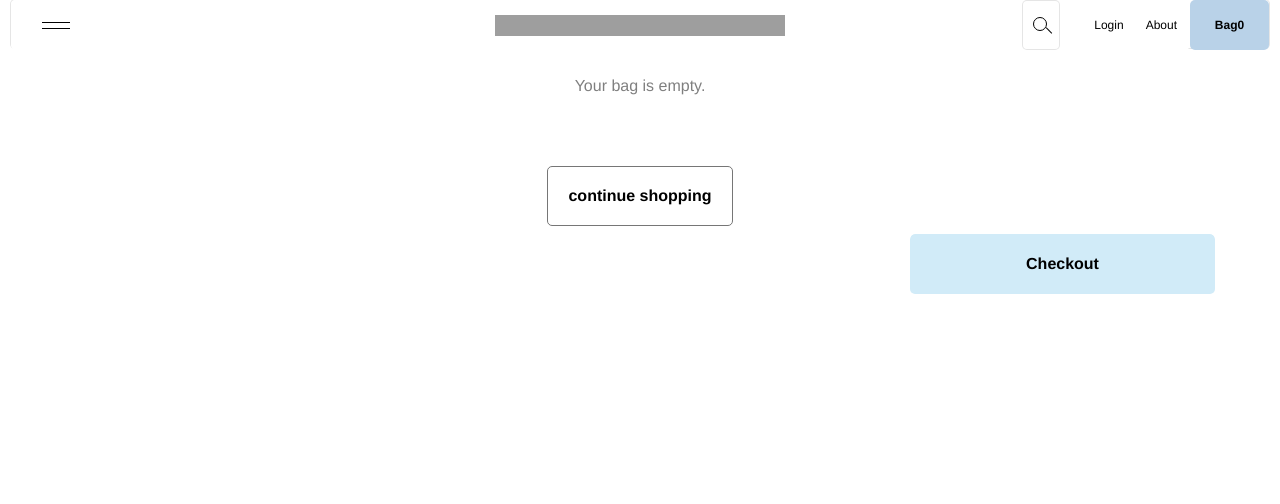
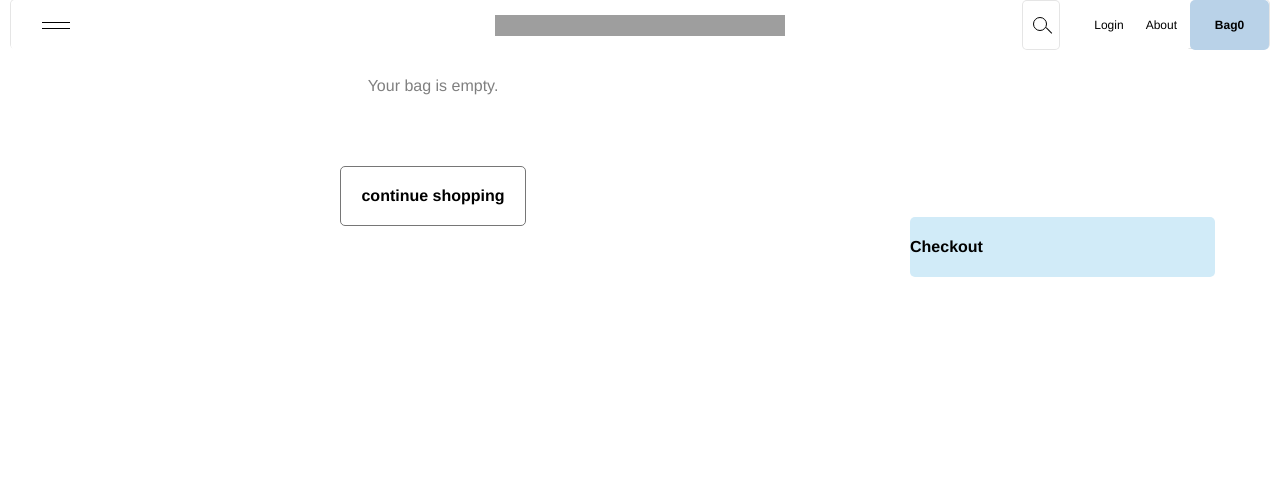
Before and after one commit to ignasi-code/pocket-app, a Flask app: page /store/cart in a window 1280 px wide. Shown: the part 13-517 px from the top of the page. Run offline with Flask 3, Linux system fonts and the light colour scheme; some web fonts are replaced; grey boxes are pictures that could not be loaded.

Commit message:
feat: align desktop cart checkout flow

```diff
--- a/templates/store/base.html
+++ b/templates/store/base.html
@@ -3542,29 +3542,32 @@
       }
 
       .cart-page {
-        display: block;
+        display: flex;
+        padding: 0 10px;
+        position: static;
+      }
+
+      .cart-page__items {
+        width: 846px;
+      }
+
+      .cart-page__item {
+        background: transparent;
+        display: flex;
+        margin: -1px 0 0;
+        min-height: 292px;
         padding: 0;
-        position: relative;
-      }
-
-      .cart-page__items {
-        width: 100%;
-      }
-
-      .cart-page__item {
-        margin: -1px 0 0 10px;
-        min-height: 313px;
         width: 846px;
       }
 
       .cart-page__item--bundle {
-        min-height: 313px;
+        min-height: 292px;
       }
 
       .cart-page__gift-message__wrap {
-        margin: -1px 0 0 10px;
+        margin: -1px 0 0;
         min-height: 58px;
-        width: calc(100% - 20px);
+        width: calc(100vw - 20px);
       }
 
       .cart-page__gift-toggle {
@@ -3578,11 +3581,9 @@
 
       .cart-page__summary {
         border: 0;
-        margin: 0;
+        margin: 147px 55px 0 auto;
         padding: 0;
-        position: absolute;
-        right: 65px;
-        top: 184px;
+        position: static;
         width: 305px;
       }
 
@@ -3594,7 +3595,9 @@
       }
 
       .cart-page__checkout {
-        margin: 0;
+        display: block;
+        margin: 20px 0;
+        padding: 0;
         width: 305px;
       }
 
```
Also changed, not shown: tests/test_store.py (+6 -3 lines).
